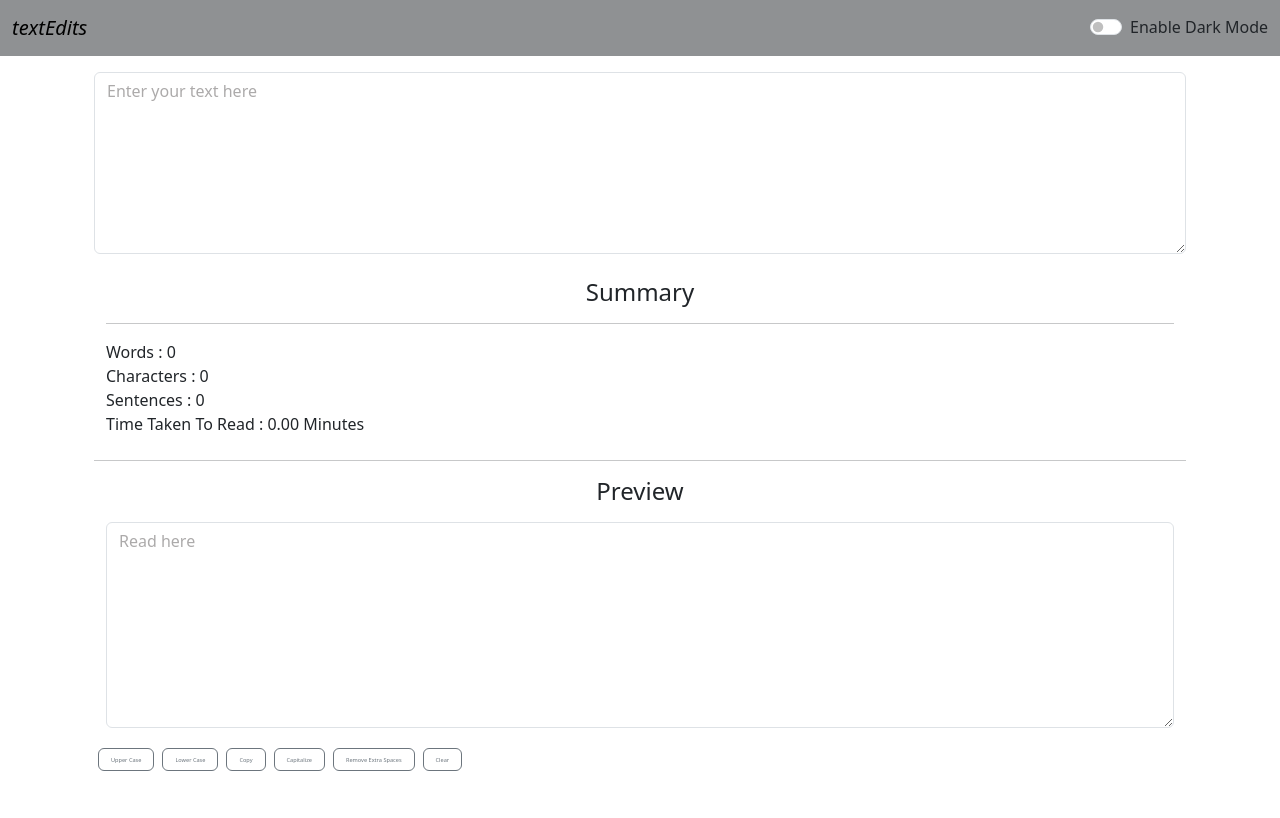
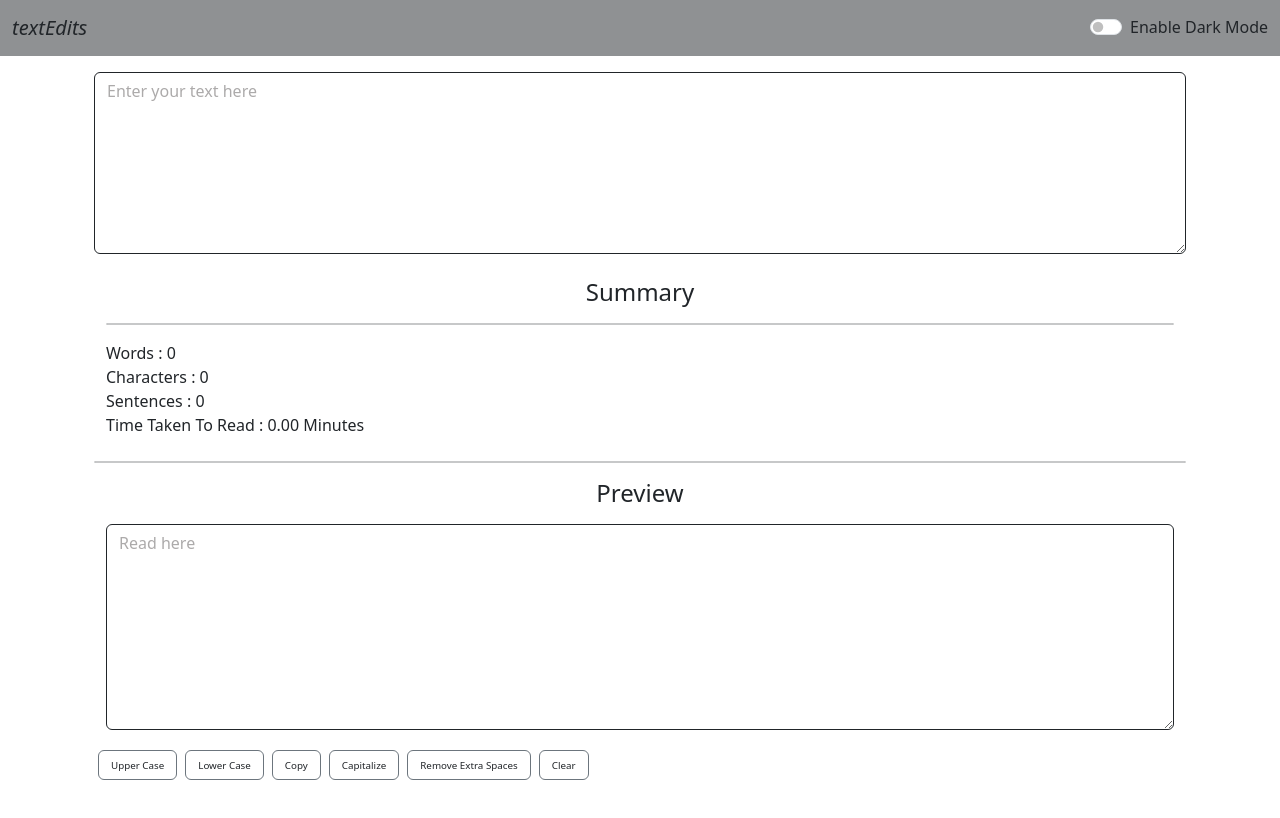
Before and after one commit to devdaim6/text-editor, a React (Create React App) app: page / in a window 1280 px wide. Shown: the top 818 px of the page. Built offline with nearby package versions, Linux system fonts and the light colour scheme.

Commit message:
button size increader

```diff
--- a/src/components/Form.css
+++ b/src/components/Form.css
@@ -3,6 +3,9 @@
     opacity: 1;
   }
   .btn{
-font-size: .4rem;
+font-size: .7rem;
 font-weight:500;
   }
+  .button:hover{
+    text-emphasis-color: white;
+  }
--- a/src/components/Form.js
+++ b/src/components/Form.js
@@ -6,7 +6,7 @@ export default function Form(props) {
   const [uText, setText] = useState("");
 
   //Variables
-  let count = uText.split(" ").length - 1;
+  let count = (text.split(" ").length - 1); // + (uText.split(".").length - 1)
   const range = (uText.split(" ").length / 110) - 0.0055555555555555556;
 
   //Css
@@ -122,7 +122,8 @@ export default function Form(props) {
         </textarea>
 
         <div className="container my-4">
-          <h4 className={`text-center  border-${props.textMode} text-${props.textMode}`}>Summary<hr /></h4>
+          <h4 className={`text-center  border-${props.textMode} text-${props.textMode}`}>Summary </h4>
+          <hr className={`border rounded border-${props.textMode}`} />
 
           <p className={`text-${props.textMode}`}>
             Words : {count} <br />
@@ -133,7 +134,7 @@ export default function Form(props) {
             Time Taken To Read : {range.toFixed(2)} Minutes{" "}
           </p>
         </div>
-        <hr />
+        <hr className={`border rounded border-${props.textMode}`} />
         <div className={`   container`}>
           <h4 className={`text-center text-${props.textMode} `}>Preview  </h4>
           <textarea
@@ -150,7 +151,7 @@ export default function Form(props) {
       </div>
       <div className="container">
         <button
-          className={`btn  text-${props.textMode} btn-outline-secondary mx-1 my-1`}
+          className={`button btn  text-${props.textMode} btn-outline-secondary mx-1 my-1`}
           onClick={handleUpperCase}
         >
           <small>
@@ -158,29 +159,29 @@ export default function Form(props) {
           </small>
         </button>
         <button
-          className={`btn  text-${props.textMode}   btn-outline-secondary mx-1 my-1`}
+          className={`button btn  text-${props.textMode}   btn-outline-secondary mx-1 my-1`}
           onClick={handleLowerCase}
         ><small>
             Lower Case
           </small>
         </button>
         <button
-          className={`btn text-${props.textMode}   btn-outline-secondary mx-1 my-1`}
+          className={`button btn text-${props.textMode}   btn-outline-secondary mx-1 my-1`}
           onClick={copy}
         ><small>
             Copy
           </small>
         </button>
         <button
-          className={`btn  text-${props.textMode}  btn-outline-secondary mx-1 my-1`}
+          className={`button btn text-${props.textMode}  btn-outline-secondary mx-1 my-1`}
           onClick={capitalize}
         >
-          <small>
+          <small className="t">
             Capitalize
           </small>
         </button>
         <button
-          className={`btn  text-${props.textMode}   btn-outline-secondary mx-1 my-1`}
+          className={`button btn  text-${props.textMode}   btn-outline-secondary mx-1 my-1`}
           onClick={extraSpaces}
         >
           <small>
@@ -188,7 +189,7 @@ export default function Form(props) {
           </small>
         </button>
         <button
-          className={`btn text-${props.textMode} btn-outline-secondary  mx-1 my-1`}
+          className={`button btn text-${props.textMode} btn-outline-secondary  mx-1 my-1`}
           onClick={textClear}
         ><small>
             Clear
--- a/src/components/Navbar.js
+++ b/src/components/Navbar.js
@@ -4,7 +4,7 @@ import Form from "./Form";
 import Alert from "./Alert";
 export default function Navbar(props) {
   const [mode, setMode] = useState('white');
-  const [modeText, setModeText] = useState('');
+  const [modeText, setModeText] = useState('dark');
   const [navText, setNavText] = useState("Dark");
   const [bg, setBg] = useState("");
   const [alert, setAlert] = useState(null);
```
